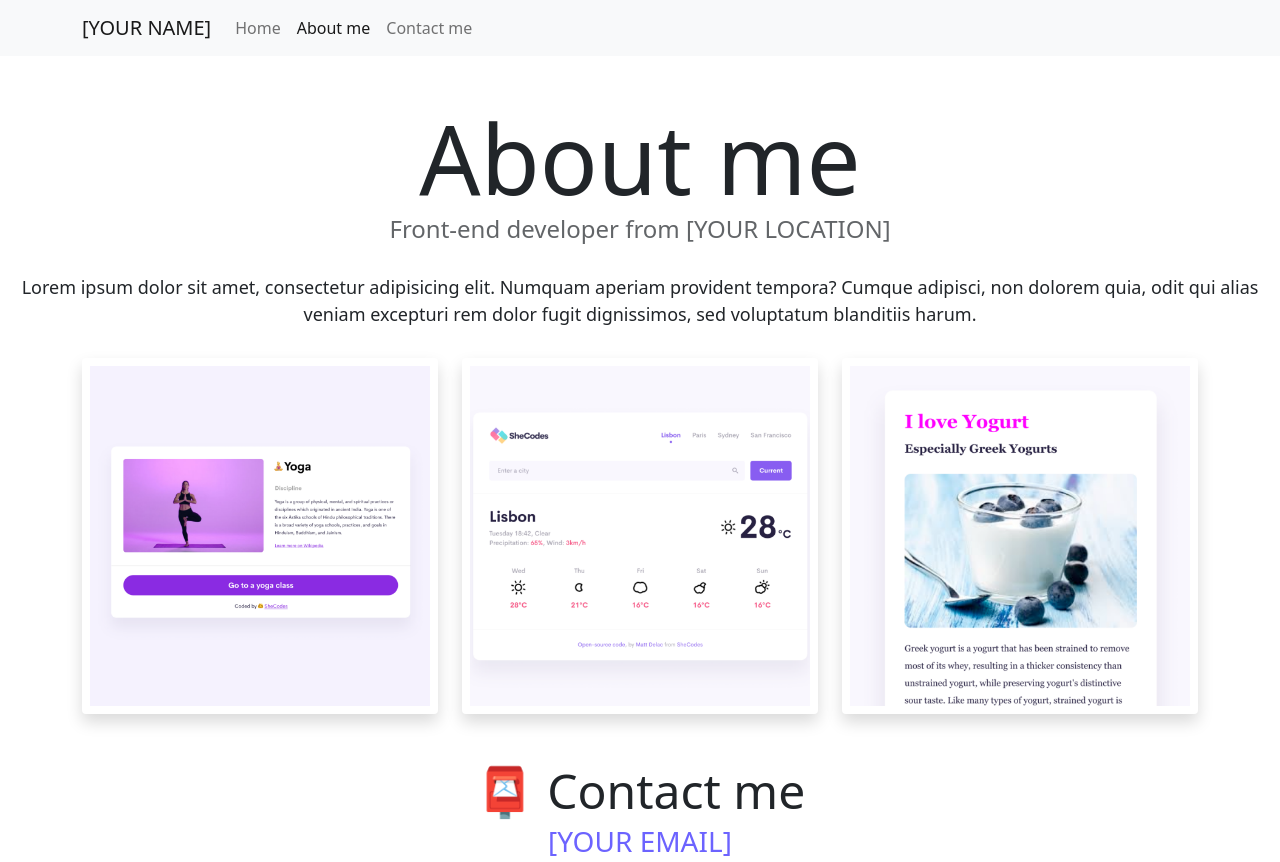
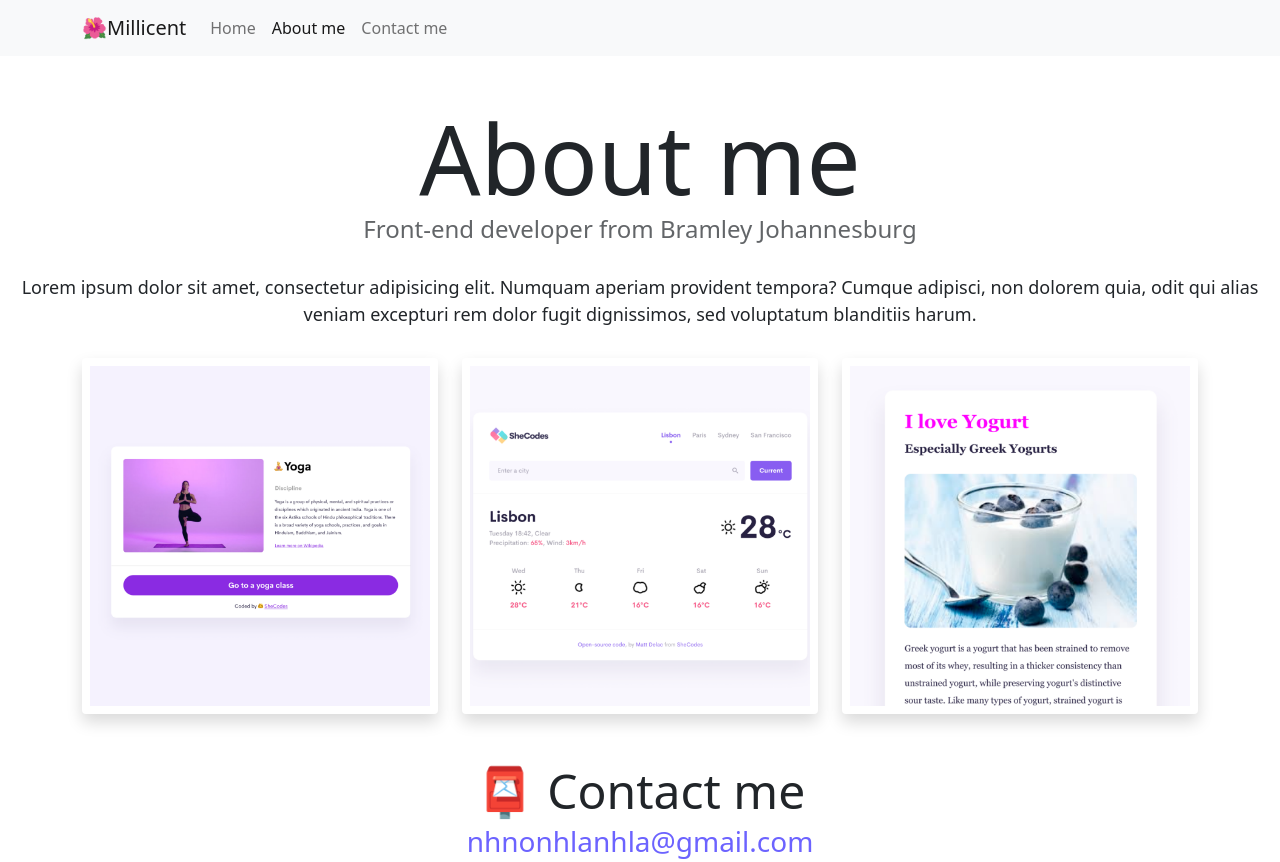
Before and after one commit to Millykapy/advanced-tools-homework-challenge-forked, a website: page Homework/about.html in a window 1280 px wide. Drawn offline with nearby package versions, Linux system fonts and the light colour scheme.

Commit message:
added my details on homepage

```diff
--- a/Homework/about.html
+++ b/Homework/about.html
@@ -16,12 +16,12 @@
       crossorigin="anonymous"
     ></script>
     <link rel="stylesheet" href="style.css" />
-    <title>About [YOUR NAME]</title>
+    <title>About Millicent Kapinga</title>
   </head>
   <body>
     <nav class="navbar navbar-expand-lg navbar-light bg-light fixed-top">
       <div class="container">
-        <a class="navbar-brand" href="index.html">[YOUR NAME]</a>
+        <a class="navbar-brand" href="index.html">🌺Millicent</a>
         <button
           class="navbar-toggler"
           type="button"
@@ -49,7 +49,7 @@
       </div>
     </nav>
     <h1 class="text-center">About me</h1>
-    <h3 class="text-center">Front-end developer from [YOUR LOCATION]</h3>
+    <h3 class="text-center">Front-end developer from Bramley Johannesburg</h3>
     <div class="about-paragraphs text-center">
       <p>
         Lorem ipsum dolor sit amet, consectetur adipisicing elit. Numquam
@@ -73,7 +73,9 @@
     </div>
     <div id="contact" class="mt-5">
       <h2 class="text-center">📮 Contact me</h2>
-      <a href="mailto:[YOUR EMAIL]" class="email-link"> [YOUR EMAIL] </a>
+      <a href="mailto:nhnonhlanhla@gmail.com" class="email-link"
+        >nhnonhlanhla@gmail.com</a
+      >
     </div>
   </body>
 </html>
```
